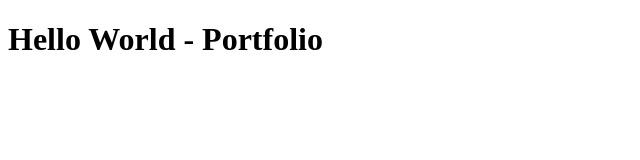
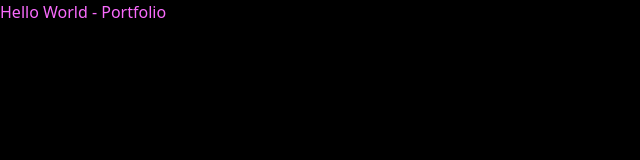
Before and after one commit to vik-kalsi/vik-kalsi-portfolio, a website: page index.html in a window 1280 px wide. Shown: the whole page, without its empty margins (0-640 px from the left). Drawn offline with Linux system fonts and the light colour scheme.

Commit message:
Adding Tailwind CSS

```diff
--- a/index.html
+++ b/index.html
@@ -3,10 +3,11 @@
 <head>
     <meta charset="UTF-8">
     <meta name="viewport" content="width=device-width, initial-scale=1.0">
-    <title>Vik Kalsi Portfolio</title>
+    <title>Vik-Kalsi Portfolio</title>
+    <link href="./output.css" rel="stylesheet">
 </head>
 
-<body>
+<body class="bg-black text-[#F96BFC]">
     <h1>Hello World - Portfolio</h1>
 
 </body>
--- /dev/null
+++ b/input.css
@@ -0,0 +1 @@
+@import "tailwindcss";
--- /dev/null
+++ b/package.json
@@ -0,0 +1,6 @@
+{
+  "dependencies": {
+    "@tailwindcss/cli": "^4.1.18",
+    "tailwindcss": "^4.1.18"
+  }
+}
```
Also changed, not shown: output.css (added), 2 other files.
